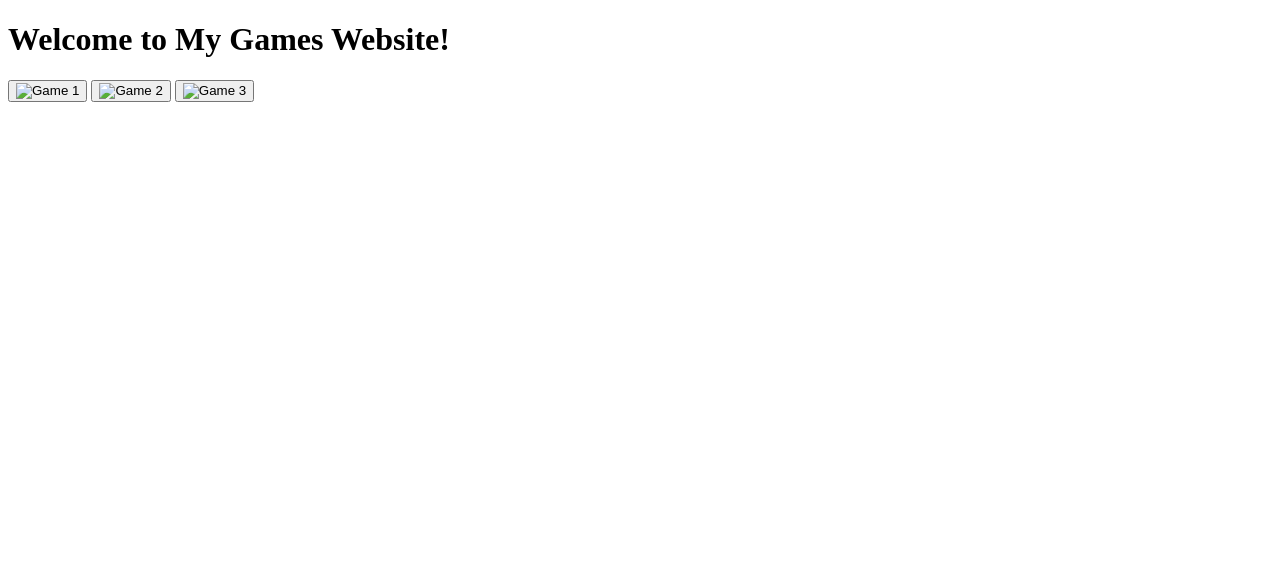
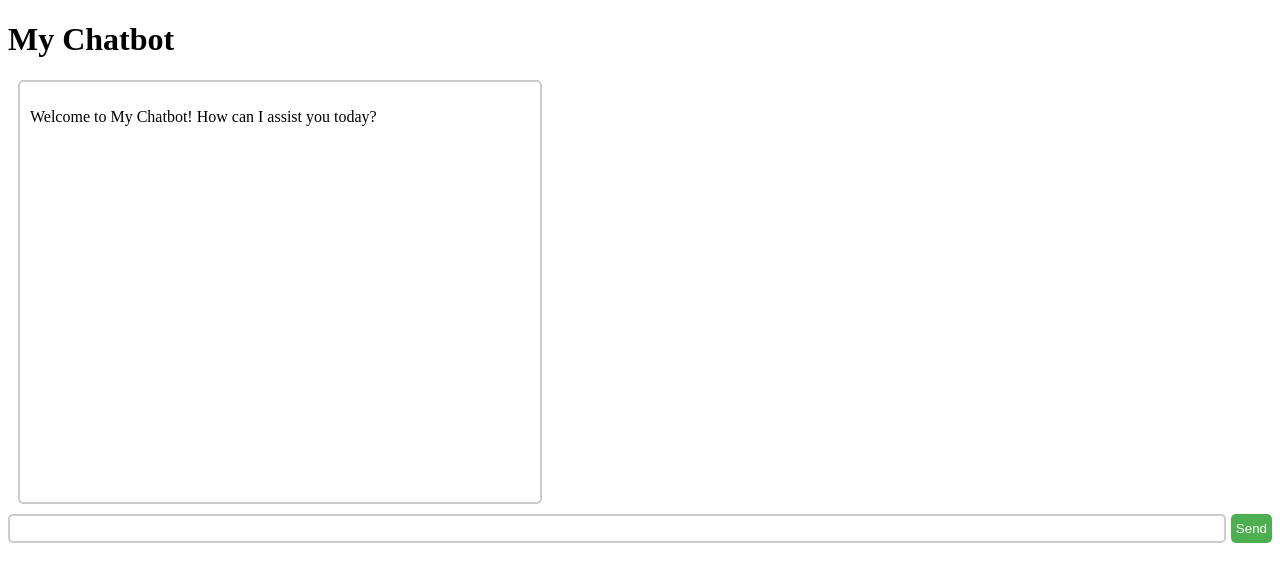
Before and after one commit to PurePro4561/ChatGPT-random, a plain HTML site: page index.html in a window 1280 px wide. Drawn offline with Linux system fonts and the light colour scheme.

Commit message:
Update index.html

```diff
--- a/index.html
+++ b/index.html
@@ -1,25 +1,63 @@
 <!DOCTYPE html>
 <html>
 <head>
-	<title>My Games Website</title>
+	<title>My Chatbot</title>
+	<style>
+		.container {
+			border: 2px solid #ccc;
+			border-radius: 5px;
+			padding: 10px;
+			margin: 10px;
+			width: 500px;
+			height: 400px;
+			overflow-y: scroll;
+		}
+		.input-container {
+			display: flex;
+			margin-top: 10px;
+		}
+		.input-container input[type="text"] {
+			flex: 1;
+			padding: 5px;
+			border-radius: 5px;
+			border: 2px solid #ccc;
+			margin-right: 5px;
+		}
+		.input-container input[type="submit"] {
+			padding: 5px;
+			border-radius: 5px;
+			background-color: #4CAF50;
+			color: white;
+			border: none;
+			cursor: pointer;
+		}
+	</style>
 </head>
 <body>
-	<h1>Welcome to My Games Website!</h1>
-	<div class="game-buttons">
-		<button onclick="startGame('game1.html')">
-			<img src="game1.jpg" alt="Game 1">
-		</button>
-		<button onclick="startGame('game2.html')">
-			<img src="game2.jpg" alt="Game 2">
-		</button>
-		<button onclick="startGame('game3.html')">
-			<img src="game3.jpg" alt="Game 3">
-		</button>
-		<!-- Repeat for all 50 games -->
+	<h1>My Chatbot</h1>
+	<div class="container" id="chat-container">
+		<p>Welcome to My Chatbot! How can I assist you today?</p>
+	</div>
+	<div class="input-container">
+		<input type="text" id="user-input">
+		<input type="submit" value="Send" onclick="sendMessage()">
 	</div>
 	<script>
-		function startGame(url) {
-			window.location.href = url;
+		function sendMessage() {
+			var userInput = document.getElementById("user-input").value;
+			var chatContainer = document.getElementById("chat-container");
+			var newMessage = document.createElement("p");
+			newMessage.innerHTML = "You: " + userInput;
+				if (userInput.includes("hello")) {
+					newMessage.innerHTML += "<br>Bot: Hello there!";
+				} else if (userInput.includes("goodbye")) {
+					newMessage.innerHTML += "<br>Bot: Goodbye! Have a great day.";
+				} else {
+					newMessage.innerHTML += "<br>Bot: I'm sorry, I don't understand.";
+				}
+			chatContainer.appendChild(newMessage);
+			document.getElementById("user-input").value = "";
+			chatContainer.scrollTop = chatContainer.scrollHeight;
 		}
 	</script>
 </body>
```
